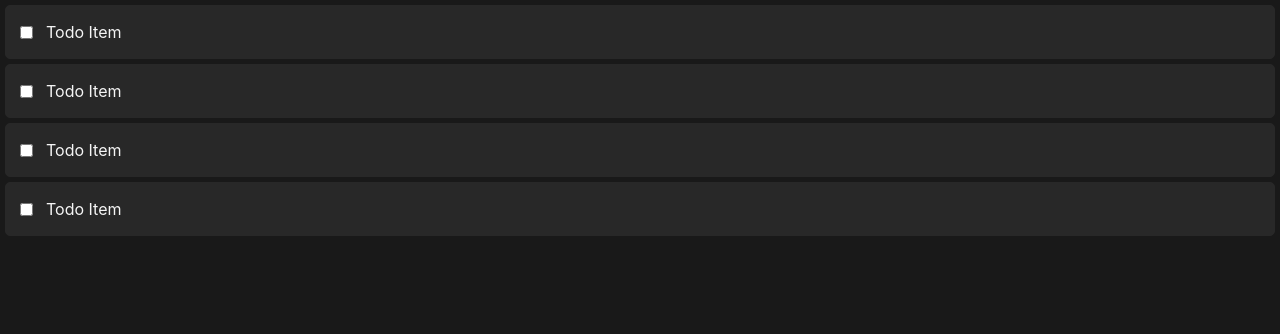
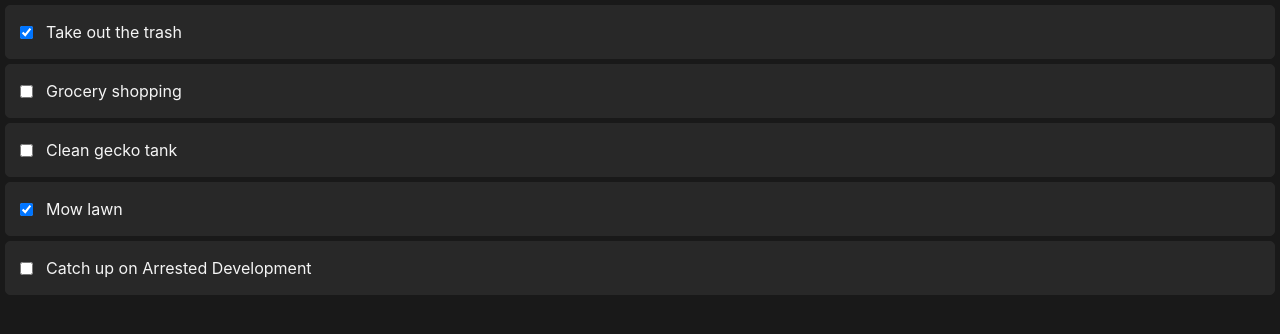
Before and after one commit to adriankristanto/react-to-do-list, a React (Create React App) app in the folder to-do-list/: page / in a window 1280 px wide. Shown: the top 334 px of the page. Built offline with nearby package versions, Linux system fonts and the light colour scheme.

Commit message:
Added dummy data and changed the App component to be a class-based component to be able to deal with state

```diff
--- a/to-do-list/src/App.js
+++ b/to-do-list/src/App.js
@@ -1,16 +1,30 @@
 import React from 'react';
 import './App.css';
 import TodoItem from "./TodoItem";
+import todosData from "./todosData";
 
-function App() {
-  return (
-    <div className="todo-list">
-        <TodoItem />
-        <TodoItem />
-        <TodoItem />
-        <TodoItem />
-    </div>
-  );
+class App extends React.Component {
+
+  constructor(){
+    super();
+    this.state = {
+      data: todosData
+    }
+  }
+
+  render(){
+
+    const todoComponents = this.state.data.map(function(item){
+      return <TodoItem todo={item}/>;
+    })
+
+    return (
+      <div className="todo-list">
+          {todoComponents}
+      </div>
+    );
+  }
+
 }
 
 export default App;
--- a/to-do-list/src/TodoItem.js
+++ b/to-do-list/src/TodoItem.js
@@ -1,10 +1,10 @@
 import React from "react";
 
-function TodoItem(){
+function TodoItem(props){
     return (
         <div className="todo-item">
-            <input type="checkbox" />
-            <p>Todo Item</p>
+            <input type="checkbox" defaultChecked={props.todo.completed}/>
+            <p>{props.todo.text}</p>
         </div>
     );
 }
--- a/to-do-list/src/index.css
+++ b/to-do-list/src/index.css
@@ -11,10 +11,6 @@ body {
 code {
   font-family: source-code-pro, Menlo, Monaco, Consolas, "Courier New",
     monospace;
-}
-
-.todo-list {
-
 }
 
 .todo-item {
--- /dev/null
+++ b/to-do-list/src/todosData.js
@@ -0,0 +1,29 @@
+const todosData = [
+    {
+        id: 1,
+        text: "Take out the trash",
+        completed: true
+    },
+    {
+        id: 2,
+        text: "Grocery shopping",
+        completed: false
+    },
+    {
+        id: 3,
+        text: "Clean gecko tank",
+        completed: false
+    },
+    {
+        id: 4,
+        text: "Mow lawn",
+        completed: true
+    },
+    {
+        id: 5,
+        text: "Catch up on Arrested Development",
+        completed: false
+    }
+]
+
+export default todosData
```
